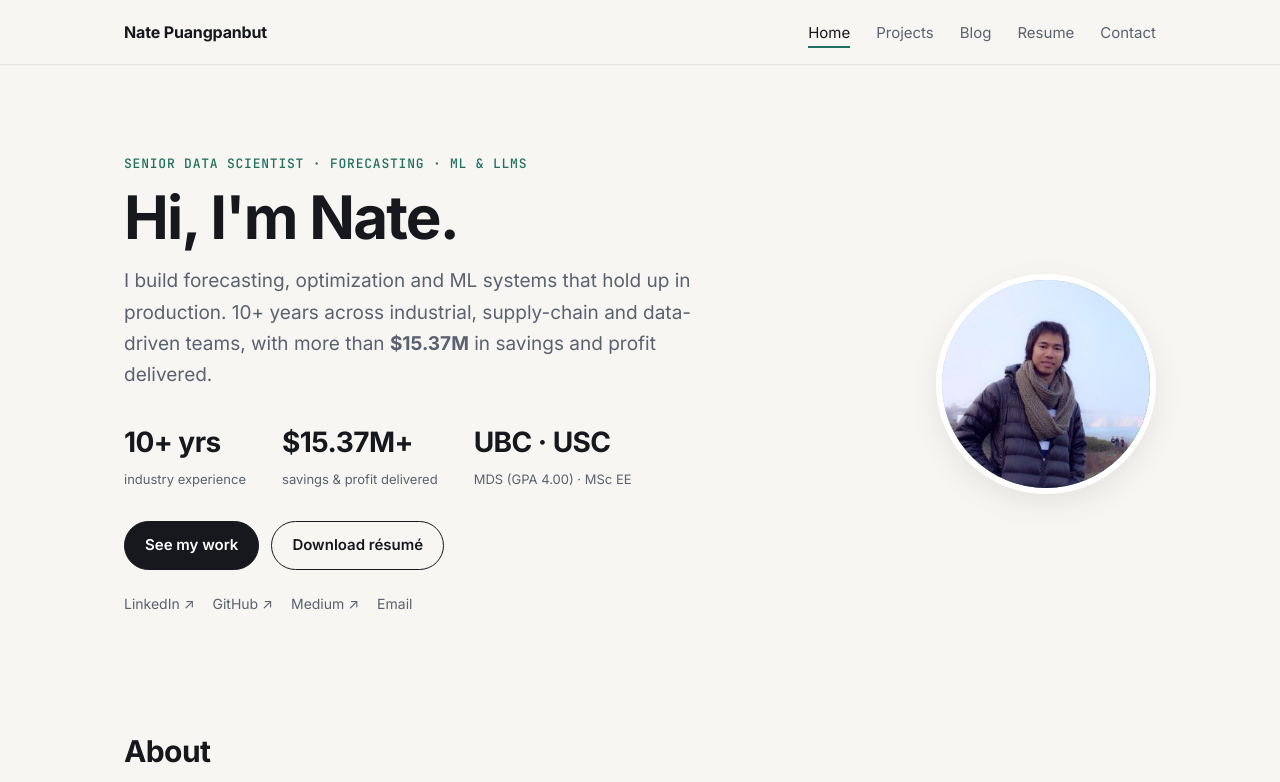
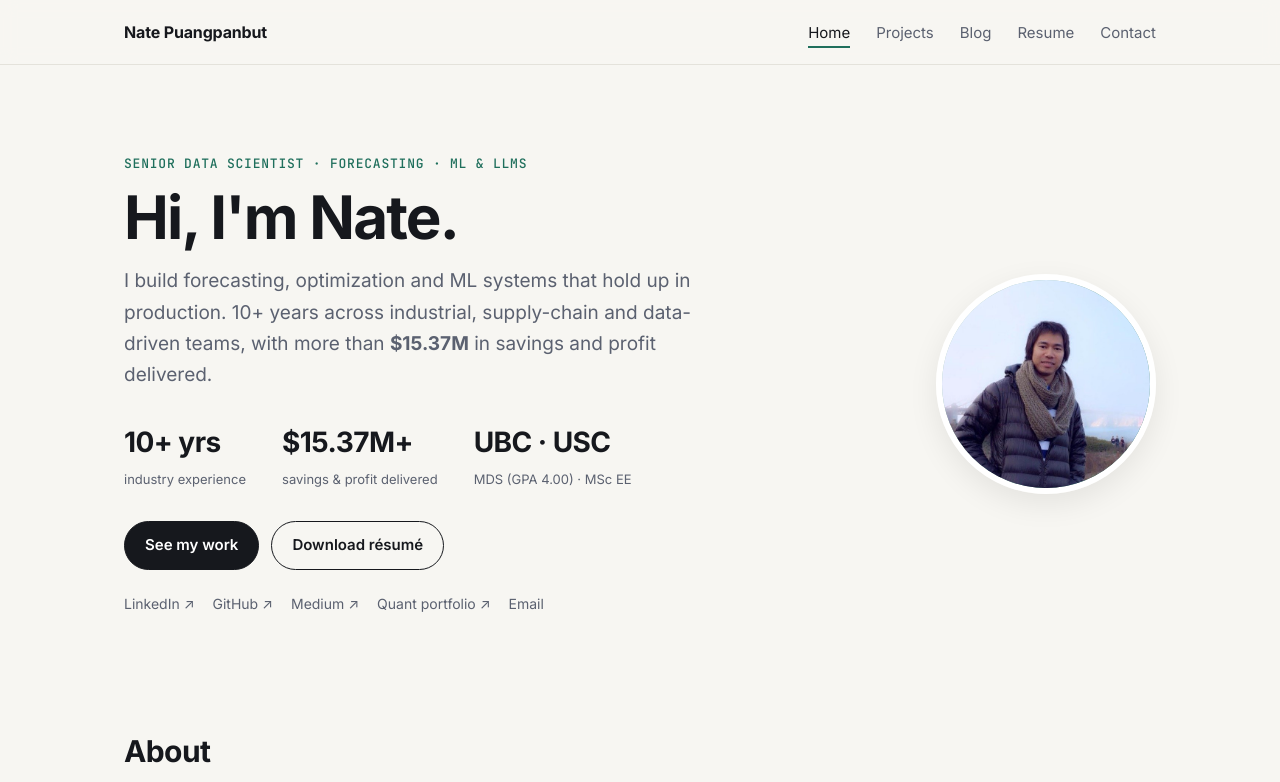
Before and after one commit to Suraporn/Nate-DS-Website, a plain HTML site: page home.html in a window 1280 px wide. Shown: the top 782 px of the page. Drawn offline with Linux system fonts and the light colour scheme.

Commit message:
Link to the quant portfolio
Co-Authored-By: Claude Opus 5.5 <noreply@anthropic.com>
Claude-Session: https://claude.ai/code/session_01UruXyFa6MFQ1Tx7dA4cFeC

```diff
--- a/home.html
+++ b/home.html
@@ -30,7 +30,7 @@
 <div><b>UBC · USC</b><span>MDS (GPA 4.00) · MSc EE</span></div>
 </div>
 <div class="btns"><a class="btn primary" href="#projects">See my work</a><a class="btn" href="files/resume.pdf?v=7" target="_blank">Download résumé</a></div>
-<div class="socials"><a href="https://www.linkedin.com/in/suraporn/" target="_blank" rel="noopener">LinkedIn ↗</a><a href="https://github.com/Suraporn" target="_blank" rel="noopener">GitHub ↗</a><a href="https://medium.com/@suraporn83" target="_blank" rel="noopener">Medium ↗</a><a href="mailto:nate.puangpanbut@gmail.com">Email</a></div>
+<div class="socials"><a href="https://www.linkedin.com/in/suraporn/" target="_blank" rel="noopener">LinkedIn ↗</a><a href="https://github.com/Suraporn" target="_blank" rel="noopener">GitHub ↗</a><a href="https://medium.com/@suraporn83" target="_blank" rel="noopener">Medium ↗</a><a href="https://suraporn.github.io/quant/" target="_blank" rel="noopener">Quant portfolio ↗</a><a href="mailto:nate.puangpanbut@gmail.com">Email</a></div>
 </div>
 <div class="avatar"><span>NP</span><img src="images/profile.jpg" alt="Nate Puangpanbut" onerror="this.remove()"></div>
 </section>
@@ -171,7 +171,7 @@
 </main>
 <footer class="site"><div class="wrap">
 <div>© <span id="yr"></span> Nate Puangpanbut</div>
-<div><a href="mailto:nate.puangpanbut@gmail.com">nate.puangpanbut@gmail.com</a> · <a href="https://www.linkedin.com/in/suraporn/" target="_blank" rel="noopener">LinkedIn</a> · <a href="https://github.com/Suraporn" target="_blank" rel="noopener">GitHub</a> · <a href="https://medium.com/@suraporn83" target="_blank" rel="noopener">Medium</a> · <a href="https://www.instagram.com/boy.yub/" target="_blank" rel="noopener">Instagram</a></div>
+<div><a href="mailto:nate.puangpanbut@gmail.com">nate.puangpanbut@gmail.com</a> · <a href="https://www.linkedin.com/in/suraporn/" target="_blank" rel="noopener">LinkedIn</a> · <a href="https://github.com/Suraporn" target="_blank" rel="noopener">GitHub</a> · <a href="https://medium.com/@suraporn83" target="_blank" rel="noopener">Medium</a> · <a href="https://suraporn.github.io/quant/" target="_blank" rel="noopener">Quant portfolio</a> · <a href="https://www.instagram.com/boy.yub/" target="_blank" rel="noopener">Instagram</a></div>
 </div></footer>
 <script>document.getElementById('yr').textContent=new Date().getFullYear()</script>
 </body></html>
```
Also changed, not shown: 404.html (+1 -1 lines), blog.html (+1 -1 lines), contact.html (+1 -1 lines), post/common-mistakes-in-sql.html (+1 -1 lines), post/deploy-ml-models-with-docker.html (+1 -1 lines), post/deploy-ml-models-with-fastapi.html (+1 -1 lines), post/deploy-ml-models-with-flask.html (+1 -1 lines), post/epl-ranking-with-bayesian-inference.html (+1 -1 lines), post/gridsearchcv-versus-randomizedsearchcv.html (+1 -1 lines), post/my-gan-wife.html (+1 -1 lines), post/neural-network-and-its-applications.html (+1 -1 lines), post/operationalizing-machine-learning-models-with-gcp-vertexai.html (+1 -1 lines), post/precision-recall-curve-versus-roc-curve-for-imbalanced-datasets.html (+1 -1 lines), post/rating-prediction-of-airbnb-listing.html (+1 -1 lines), 3 more files.
